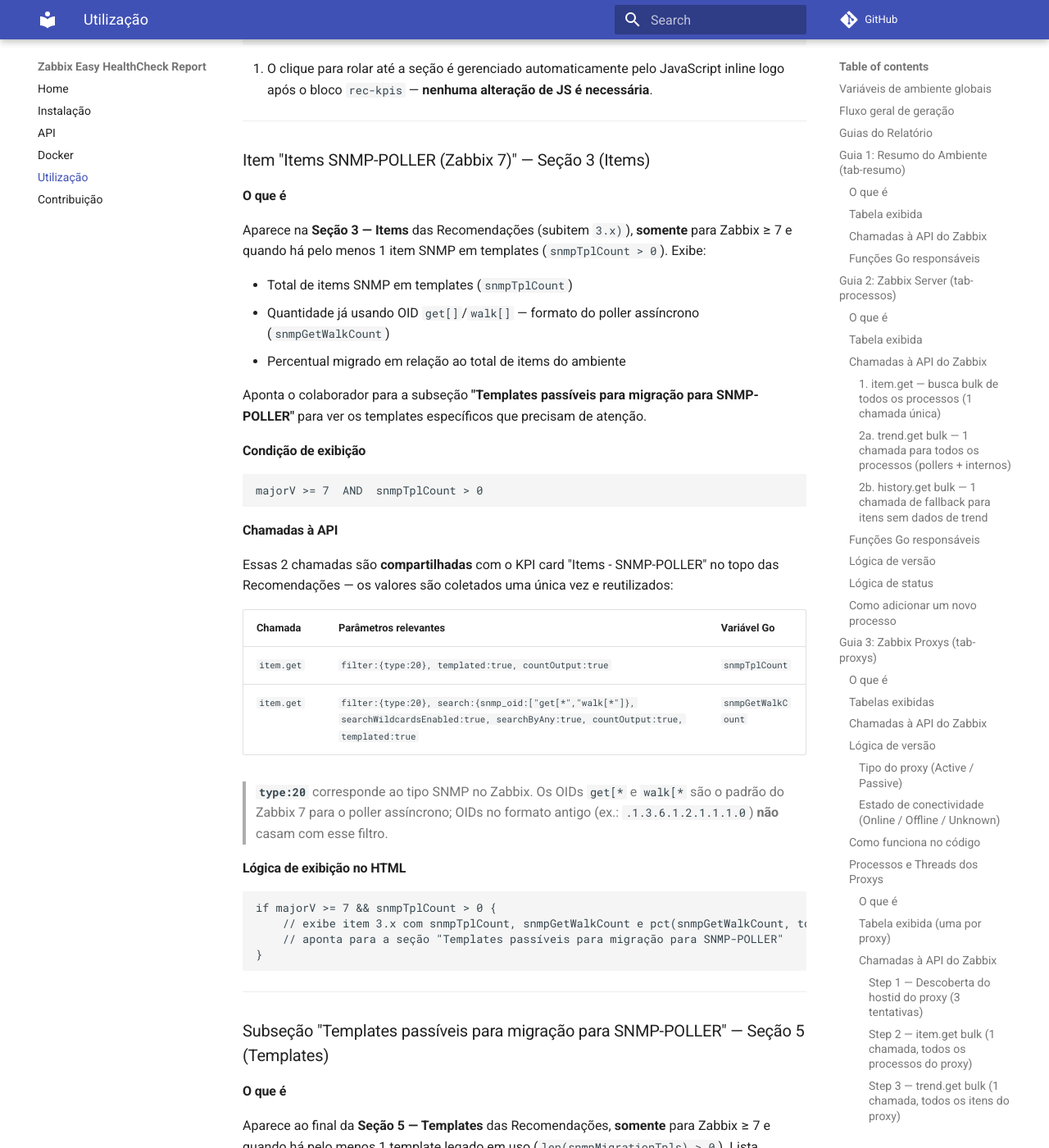
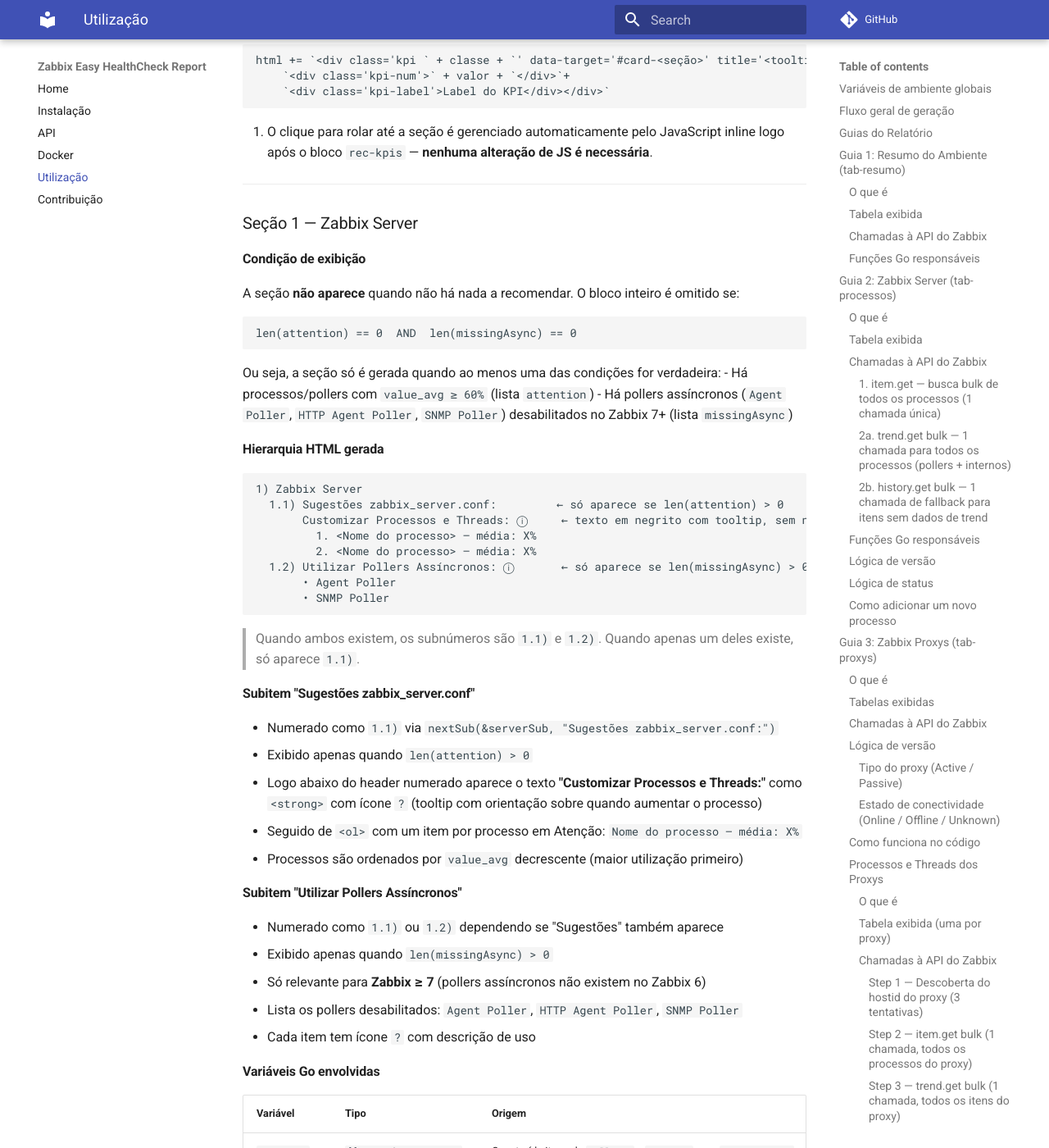
Before and after one commit to bernardolankheet/zabbix-easy, an MkDocs documentation site: the page built from docs/utilizacao.md, in a window 1280 px wide and 1400 px high, scrolled down 21741 px. Shown: the whole window at 82% size. Built offline with MkDocs 1.6.1 and Material for MkDocs 9.7.7, drawn with Linux system fonts in a browser that asks for light colours; comment, search, counter and statistics services are not loaded; some of the changed text lies outside the part shown.

Commit message:
atualizado recomendaçao para zabbix server, só aparece quando tem dado/recomendacao

````diff
--- a/docs/utilizacao.md
+++ b/docs/utilizacao.md
@@ -617,10 +617,10 @@
 
 ### O que é
 
-Sugestões automáticas geradas com base em todos os dados coletados. Organizada em 5 seções numeradas com KPI cards no topo para visão rápida:
+Sugestões automáticas geradas com base em todos os dados coletados. Organizada em até 5 seções numeradas (exibidas somente quando há recomendação) com KPI cards no topo para visão rápida:
 
-1. **Zabbix Server** — processos em Atenção + sugestão de pollers assíncronos (Zabbix 7)
-2. **Zabbix Proxys** — lista proxies Unknown/Offline com orientações
+1. **Zabbix Server** — processos em Atenção + sugestão de pollers assíncronos (Zabbix 7) — **exibida apenas quando há recomendação**
+2. **Zabbix Proxys** — lista proxies Unknown/Offline com orientações — **exibida apenas quando há recomendação**
 3. **Items** — itens sem template, não suportados, desabilitados, intervalo curto, texto com histórico, SNMP get/walk
 4. **Regras de LLD** — LLD com intervalo curto e LLD não suportadas
 5. **Templates** — lista dos top templates para revisão e erros mais comuns
@@ -631,7 +631,7 @@
 
 | # | Label | Cor | Variável Go | Clique leva para | Condição de exibição |
 |---|-------|-----|-------------|-----------------|----------------------|
-| 1 | Zabbix Server - Process/Pollers com AVG alto | 🟡 Amarelo (`kpi-warn`) | `attentionCount` = `len(attention)` | Seção Zabbix Server | Sempre |
+| 1 | Zabbix Server - Process/Pollers com AVG alto | 🟡 Amarelo / 🟢 Verde (`kpi-warn` / `kpi-ok`) | `attentionCount` = `len(attention)` | Seção Zabbix Server | Sempre (verde se 0) |
 | 2 | Proxys Offline | 🔴 Vermelho (`kpi-crit`) | `proxyOfflineCount` | Seção Zabbix Proxys | Sempre |
 | 3 | Proxys Unknown | ⚪ Neutro | `proxyUnknownCount` | Seção Zabbix Proxys | Sempre |
 | 4 | Proxys - Process/Pollers com AVG alto | 🟢 Verde / 🟡 Amarelo | `len(proxyProcAttnList)` | Seção Zabbix Proxys | Sempre |
@@ -644,7 +644,7 @@
 
 | KPI | Condição | Classe CSS | Borda |
 |-----|----------|------------|-------|
-| Zabbix Server - Process/Pollers | sempre amarelo | `kpi-warn` | amarelo `#ffcc00` |
+| Zabbix Server - Process/Pollers | `attentionCount == 0` → verde; `> 0` → amarelo | `kpi-ok` / `kpi-warn` | verde / amarelo |
 | Proxys Offline | sempre vermelho | `kpi-crit` | vermelho `#ff6666` |
 | Proxys Unknown | sempre neutro | _(sem classe)_ | cinza |
 | Proxys - Process/Pollers | `len(proxyProcAttnList) == 0` → verde; `> 0` → amarelo | `kpi-ok` / `kpi-warn` | verde / amarelo |
@@ -653,7 +653,7 @@
 | Items - SNMP-POLLER (%) | `snmpPct >= 80%` → verde; `< 80%` → vermelho | `kpi-ok` / `kpi-crit` | verde / vermelho |
 | Items Texto c/ Histórico | sempre amarelo | `kpi-warn` | amarelo `#ffcc00` |
 
-> **Referência de limiar:** processos do **Zabbix Server** em atenção usam avg ≥ 50% (variável `attention`); processos dos **Proxys** usam avg ≥ 60% (variável `proxyProcAttnList`).
+> **Referência de limiar:** processos do **Zabbix Server** e dos **Proxys** em atenção usam avg ≥ 60% (variáveis `attention` e `proxyProcAttnList`).
 
 ### Chamadas à API do Zabbix (exclusivas desta guia)
 
@@ -686,7 +686,62 @@
 
 ---
 
-### Item "Items SNMP-POLLER (Zabbix 7)" — Seção 3 (Items)
+### Seção 1 — Zabbix Server
+
+#### Condição de exibição
+
+A seção **não aparece** quando não há nada a recomendar. O bloco inteiro é omitido se:
+
+```
+len(attention) == 0  AND  len(missingAsync) == 0
+```
+
+Ou seja, a seção só é gerada quando ao menos uma das condições for verdadeira:
+- Há processos/pollers com `value_avg ≥ 60%` (lista `attention`)
+- Há pollers assíncronos (`Agent Poller`, `HTTP Agent Poller`, `SNMP Poller`) desabilitados no Zabbix 7+ (lista `missingAsync`)
+
+#### Hierarquia HTML gerada
+
+```
+1) Zabbix Server
+  1.1) Sugestões zabbix_server.conf:         ← só aparece se len(attention) > 0
+       Customizar Processos e Threads: ⓘ     ← texto em negrito com tooltip, sem numeração própria
+         1. <Nome do processo> — média: X%
+         2. <Nome do processo> — média: X%
+  1.2) Utilizar Pollers Assíncronos: ⓘ       ← só aparece se len(missingAsync) > 0
+       • Agent Poller
+       • SNMP Poller
+```
+
+> Quando ambos existem, os subnúmeros são `1.1)` e `1.2)`. Quando apenas um deles existe, só aparece `1.1)`.
+
+#### Subitem "Sugestões zabbix_server.conf"
+
+- Numerado como `1.1)` via `nextSub(&serverSub, "Sugestões zabbix_server.conf:")`
+- Exibido apenas quando `len(attention) > 0`
+- Logo abaixo do header numerado aparece o texto **"Customizar Processos e Threads:"** como `<strong>` com ícone `?` (tooltip com orientação sobre quando aumentar o processo)
+- Seguido de `<ol>` com um item por processo em Atenção: `Nome do processo — média: X%`
+- Processos são ordenados por `value_avg` decrescente (maior utilização primeiro)
+
+#### Subitem "Utilizar Pollers Assíncronos"
+
+- Numerado como `1.1)` ou `1.2)` dependendo se "Sugestões" também aparece
+- Exibido apenas quando `len(missingAsync) > 0`
+- Só relevante para **Zabbix ≥ 7** (pollers assíncronos não existem no Zabbix 6)
+- Lista os pollers desabilitados: `Agent Poller`, `HTTP Agent Poller`, `SNMP Poller`
+- Cada item tem ícone `?` com descrição de uso
+
+#### Variáveis Go envolvidas
+
+| Variável | Tipo | Origem |
+|----------|------|--------|
+| `attention` | `[]struct{Name string; Vavg float64}` | Construída iterando `pollRows` + `procRows` com `StatusText == "Atenção"` |
+| `missingAsync` | `[]string` | Construída verificando se `Agent Poller`, `HTTP Agent Poller`, `SNMP Poller` estão em `pollRows` com `Disabled == true` |
+| `pollMap` | `map[string]pollRow` | Mapa auxiliar `friendly_name_lowercase → pollRow` para lookup de `missingAsync` |
+
+---
+
+
 
 #### O que é
 
````
Also changed, not shown: 1 other file.
